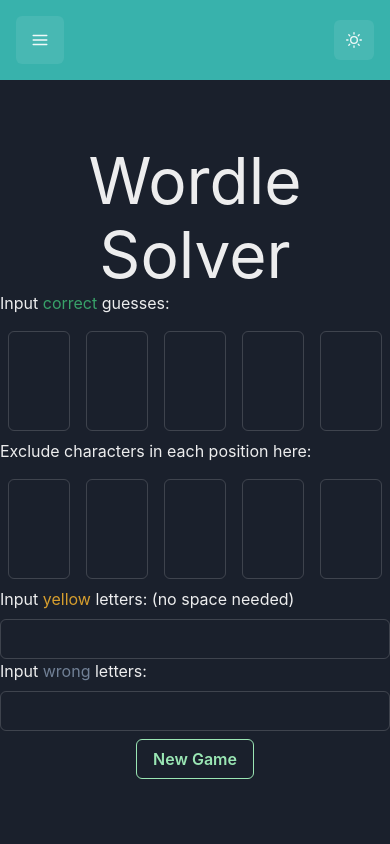
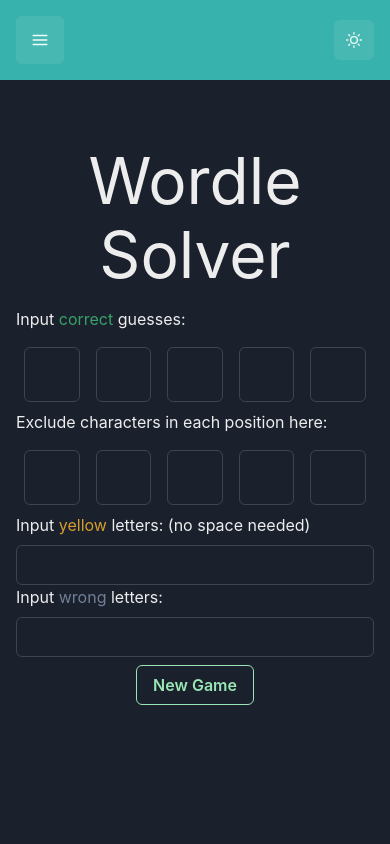
Before and after one commit to jameszhang-a/wordle-solver, a Next.js app: page / in a window 390 px wide. Shown: the top 844 px of the page. Built offline with nearby package versions, Linux system fonts and the light colour scheme.

Commit message:
improve display for mobile

```diff
--- a/components/WordList.js
+++ b/components/WordList.js
@@ -27,7 +27,7 @@
     <div>
       {words?.map((word, idx) => {
         // return <p key={word}>{word}</p>;
-        if (idx < 50) return <Word key={word} word={word} />;
+        if (idx < 100) return <Word key={word} word={word} />;
       })}
     </div>
   );
--- a/components/WrongLetters.js
+++ b/components/WrongLetters.js
@@ -49,7 +49,6 @@
           break;
       }
       setWrongLetters(newObj);
-      console.log(newObj);
     }
   };
 
--- a/pages/index.js
+++ b/pages/index.js
@@ -107,7 +107,7 @@
       <main className={styles.main}>
         <h1 className={styles.title}>Wordle Solver</h1>
 
-        <div>
+        <div className={styles.mainApp}>
           <Text mb='8px'>
             Input{' '}
             <Text as='span' color='green.500'>
--- a/styles/Home.module.css
+++ b/styles/Home.module.css
@@ -10,6 +10,10 @@
   flex-direction: column;
   justify-content: flex-start;
   align-items: center;
+}
+
+.mainApp {
+  margin: 1rem;
 }
 
 .footer {
@@ -81,6 +85,12 @@
   margin: .5rem;
 }
 
+@media screen and (max-width: 600px) {
+  .inputBox {
+    min-height: 55px;
+  }
+}
+
 .card {
   margin: 1rem;
   padding: 1.5rem;
```
